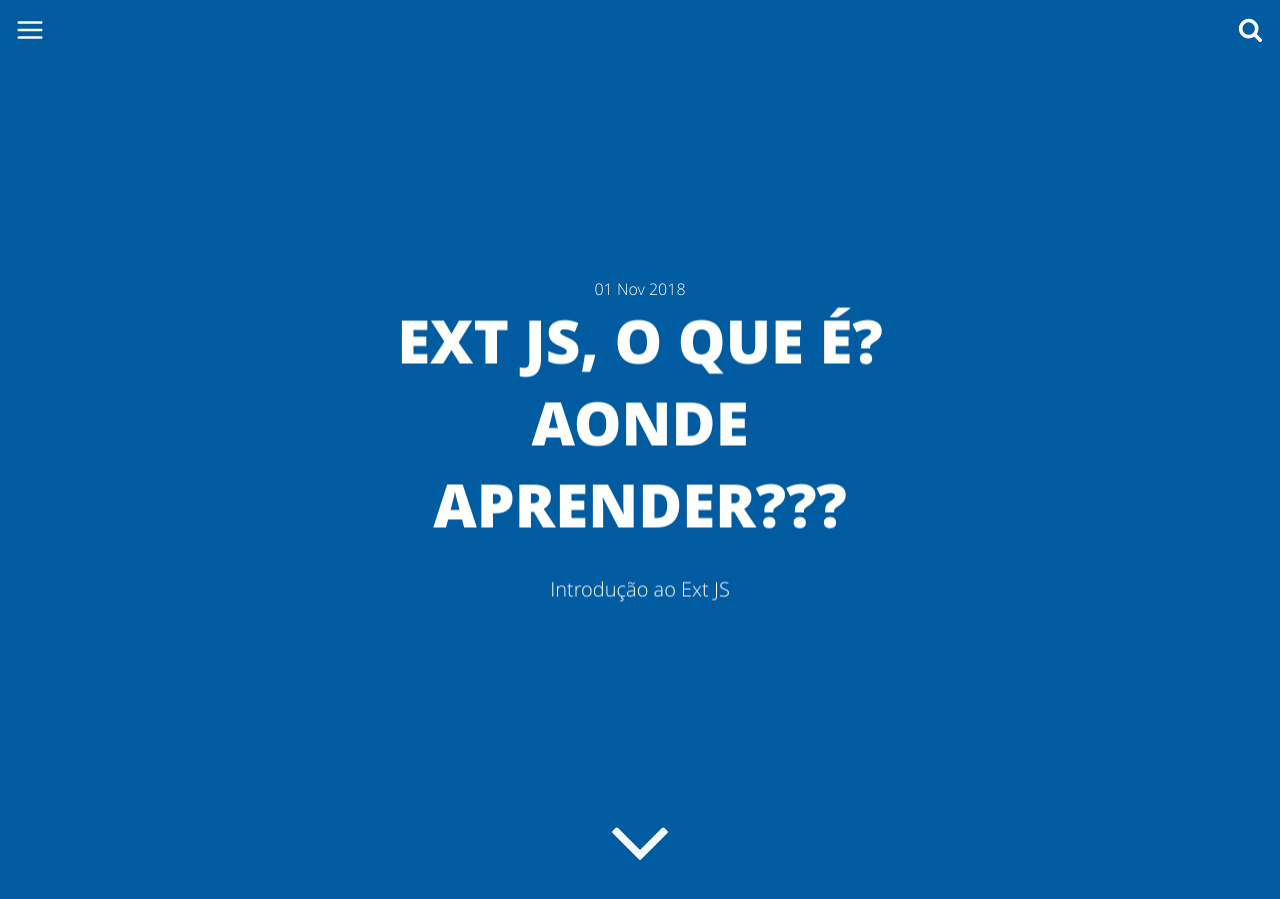
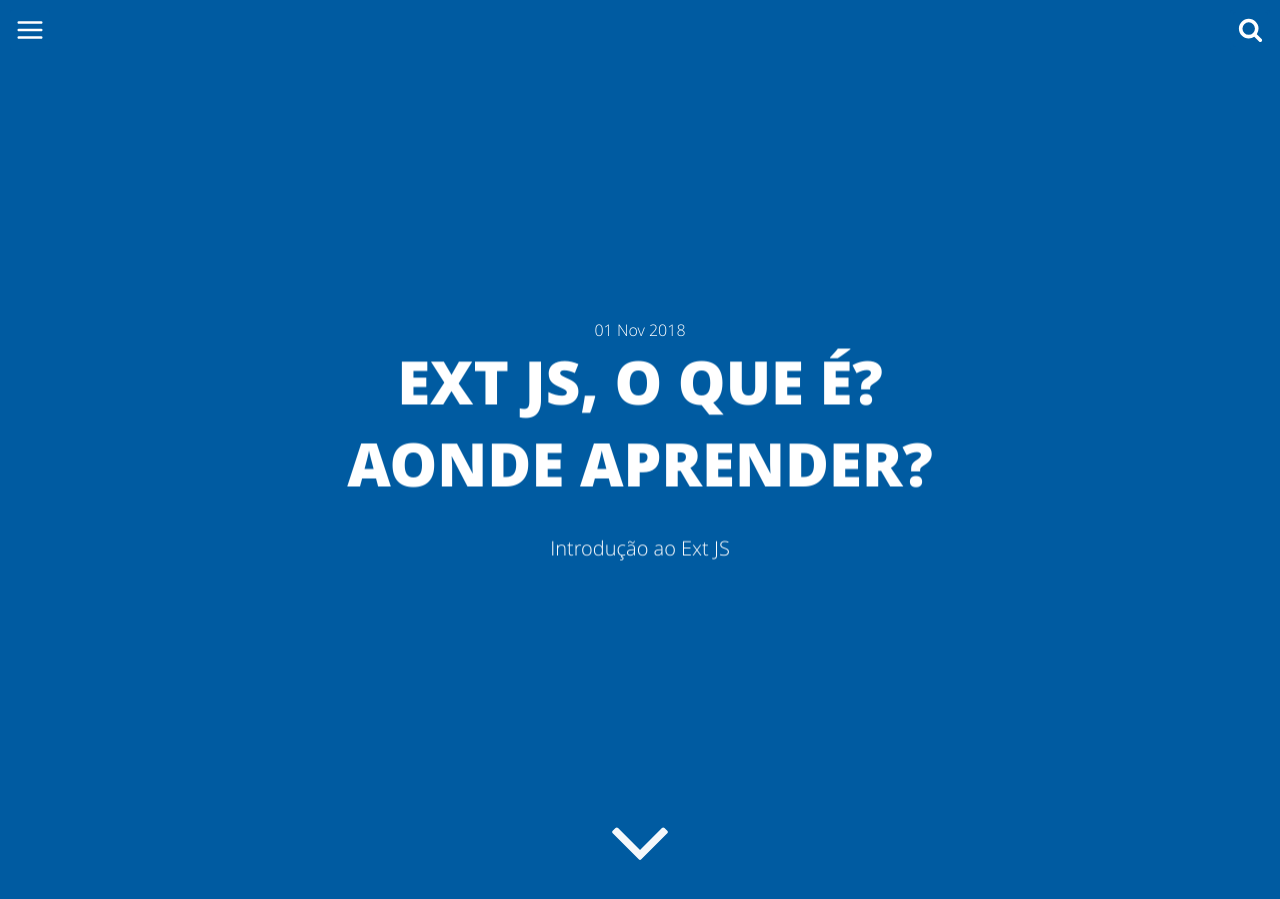
Before and after one commit to murilobds/BS_BLOG, a Jekyll site: the page built from _posts/2018-11-01-Introducao-ExtJS.md, in a window 1280 px wide and 900 px high. Built offline with Jekyll 4.4.1, drawn with Linux system fonts in a browser that asks for light colours; comment, search, counter and statistics services are not loaded.

```diff
--- a/_posts/2018-11-01-Introducao-ExtJS.md
+++ b/_posts/2018-11-01-Introducao-ExtJS.md
@@ -1,6 +1,6 @@
 ---
 layout: post
-title:  "Ext JS, o que é? Aonde aprender???"
+title:  "Ext JS, o que é? Aonde aprender?"
 date:   2018-11-01 17:05:20 -0200
 image: '/assets/img/'
 description: 'Introdução ao Ext JS'
```
